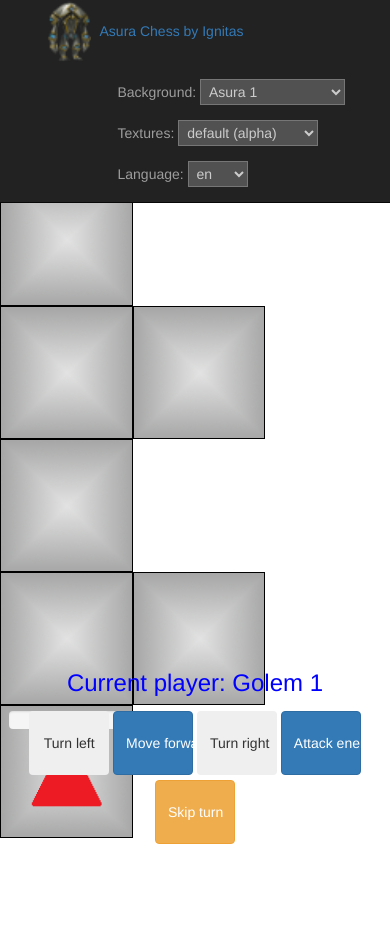
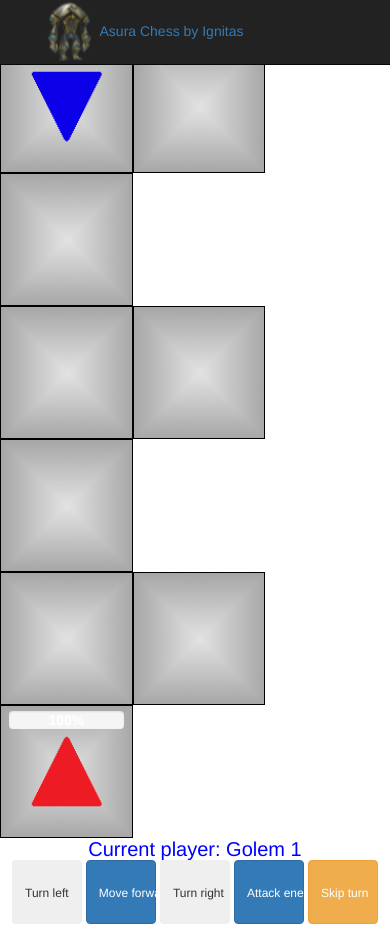
Before and after one commit to chrmoritz/asura-chess, a plain HTML site: page index.html in a window 390 px wide. Before the commit the page ends 844 px from the top, so only its background shows below. Drawn offline with nearby package versions, Linux system fonts and the light colour scheme.

Commit message:
smartphone optimizations

```diff
--- a/index.html
+++ b/index.html
@@ -100,13 +100,16 @@
 			}
 
 			@media (max-width: 640px){
+				body{
+					margin-bottom: 0px;
+				}
 				#map{
 					background-image: none;
 					position:static;
 					margin: 0;
-					padding: 0 0 55px;
+					padding: 0;
 					width: 100%;
-					height: 386px;
+					height: auto;
 					border: none;
 					box-shadow: none;
 				}
@@ -135,10 +138,23 @@
 					display:none;
 				}
 				.form-actions{
-					bottom: 0px;
+					margin-top: 0px;
+					position:static;
+					padding: 0px 0px 5px;
 				}
 				.gamebtn{
-					margin-top: 5px;
+					min-width: 0px;
+					width: 18%;
+					font-size: 12px;
+					line-height: 16px;
+					padding-top: 8px;
+				}
+				.navbar-fixed-top .pull-right{
+					display: none;
+				}
+				h3{
+					font-size: 20px;
+					margin: 0;
 				}
 			}
 		</style>
@@ -617,7 +633,7 @@
 			</ul>
 			<ul class="nav pull-right" style="z-index:2;">
 				<li class="divider-vertical"></li>
-				<li><a>Version: 0.2</a></li>
+				<li><a>Version: 0.2.1</a></li>
 				<li class="divider-vertical"></li>
 				<li><a href="https://forum-en.guildwars2.com/forum/community/fangen/Game-Asura-Chess-v-0-1" title="Don't hesitate to provide Feedback! ;)">GW2-Forum-Thread</a></li>
 			</ul>
```
